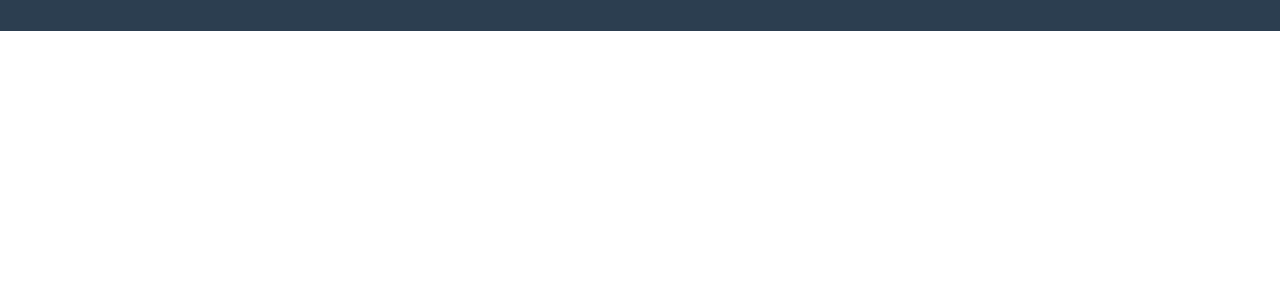
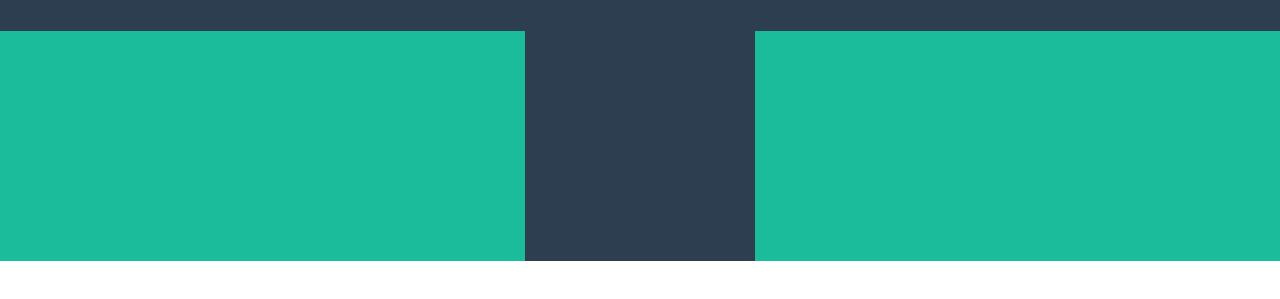
Before and after one commit to danielecarpentiero/html-css-bootstrap-freelancer, a plain HTML site: page index.html in a window 1280 px wide. Shown: the part 59-358 px from the top of the page. Drawn offline with nearby package versions, Linux system fonts and the light colour scheme.

Commit message:
feat: first container row

```diff
--- a/css/style.css
+++ b/css/style.css
@@ -1,13 +1,25 @@
+/* Header */
+/* Navbar */
 h4 {
   text-transform: uppercase;
   font-weight: 700;
 }
 
+header {
+  color: white;
+  background-color: #1abc9c;
+}
+
 header nav {
-  color: white;
   background-color: #2c3e50;
 }
 
 nav .container {
   height: 90px;
 }
+/* /Navbar */
+#placeholder {
+  width: 230px;
+  height: 230px;
+  background-color: #2c3e50;
+}
--- a/index.html
+++ b/index.html
@@ -28,6 +28,13 @@
           <i class="fa-solid fa-bars"></i>
         </div>
       </nav>
+      <div class="container">
+        <div class="row">
+          <div class="col d-flex justify-content-center">
+            <div class="mt-50" id="placeholder"></div>
+          </div>
+        </div>
+      </div>
     </header>
     <!-- /Header -->
     <!-- Main -->
```
